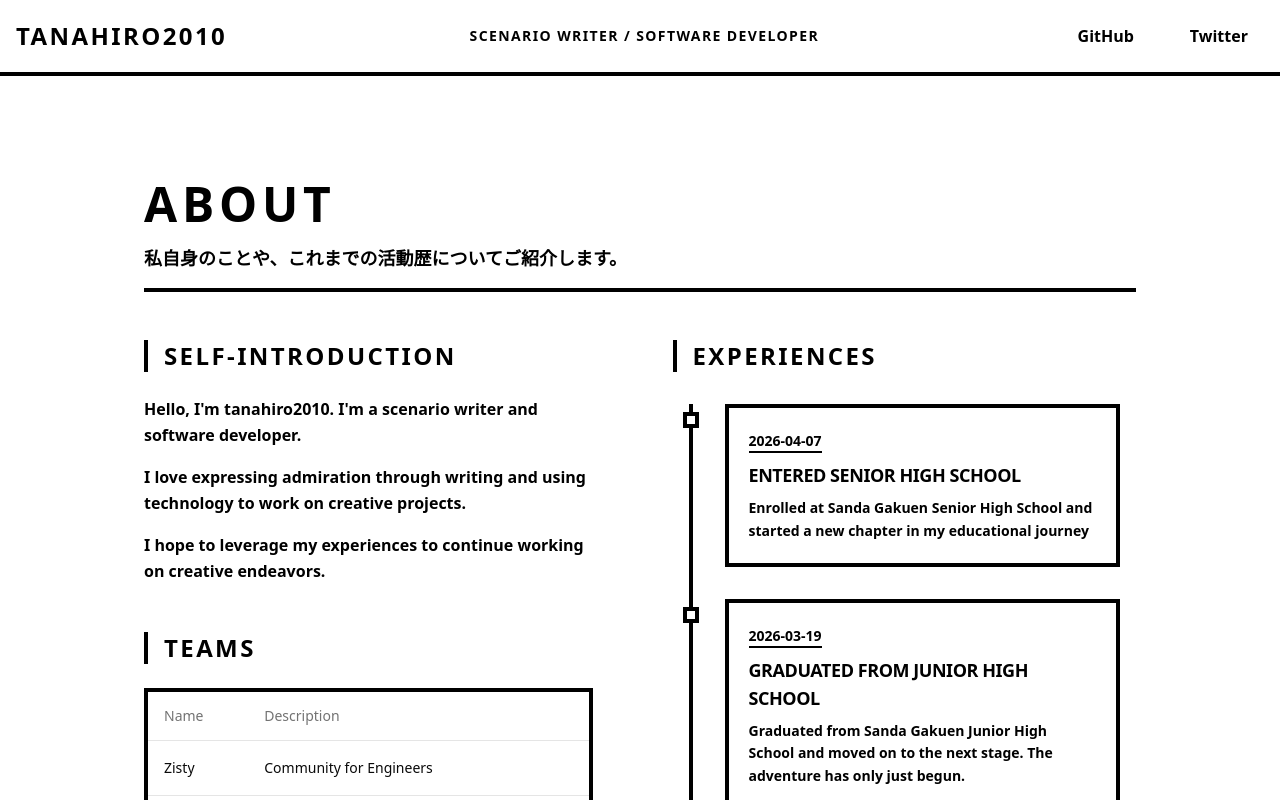
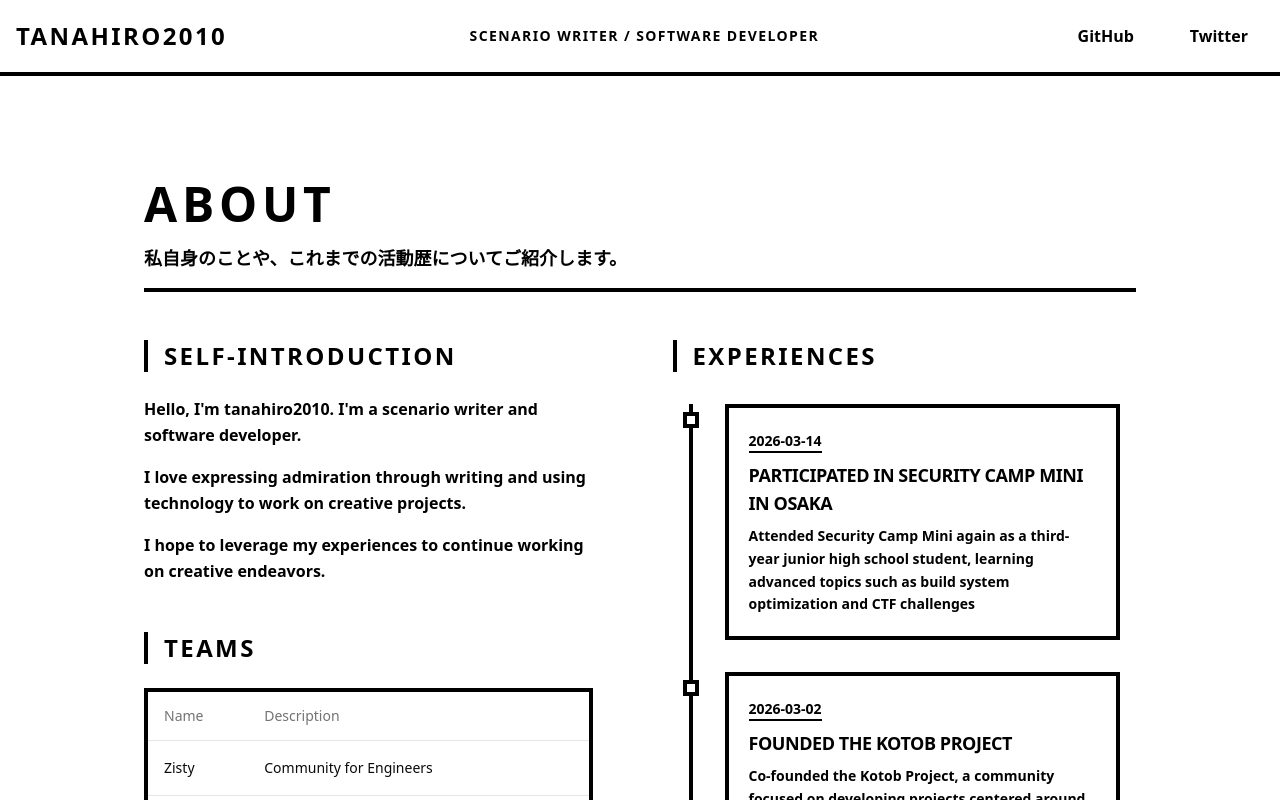
Before and after one commit to tanahiro2010/portfolio, a React (Vite) app: page /about in a window 1280 px wide. Shown: the top 800 px of the page. Built offline with nearby package versions, Linux system fonts and the light colour scheme.

Commit message:
feat: 不要な歴史項目を削除し、HISTORY配列を整理

```diff
--- a/src/app/about.tsx
+++ b/src/app/about.tsx
@@ -12,21 +12,6 @@ const HISTORY: Array<HistoryItem> = [
         date: '2010-08-18',
         title: 'Born',
         description: 'Born in Kyoto, Japan'
-    },
-    {
-        date: '2013-04-01',
-        title: 'Moved to Hyogo',
-        description: 'Relocated to Hyogo Prefecture with my family'
-    },
-    {
-        date: '2016-04-04',
-        title: 'Entered Elementary School',
-        description: 'Started elementary school in Hyogo Prefecture'
-    },
-    {
-        date: '2023-04-01',
-        title: 'Entered Junior High School',
-        description: 'Enrolled at Sanda Gakuen Junior High School'
     },
     {
         date: '2023-05-01',
@@ -77,16 +62,6 @@ const HISTORY: Array<HistoryItem> = [
         date: '2026-03-14',
         title: 'Participated in Security Camp Mini in Osaka',
         description: 'Attended Security Camp Mini again as a third-year junior high school student, learning advanced topics such as build system optimization and CTF challenges'
-    },
-    {
-        date: '2026-03-19',
-        title: 'Graduated from Junior High School',
-        description: 'Graduated from Sanda Gakuen Junior High School and moved on to the next stage. The adventure has only just begun.'
-    },
-    {
-        date: '2026-04-07',
-        title: 'Entered Senior High School',
-        description: 'Enrolled at Sanda Gakuen Senior High School and started a new chapter in my educational journey'
     }
 ];
 
```
